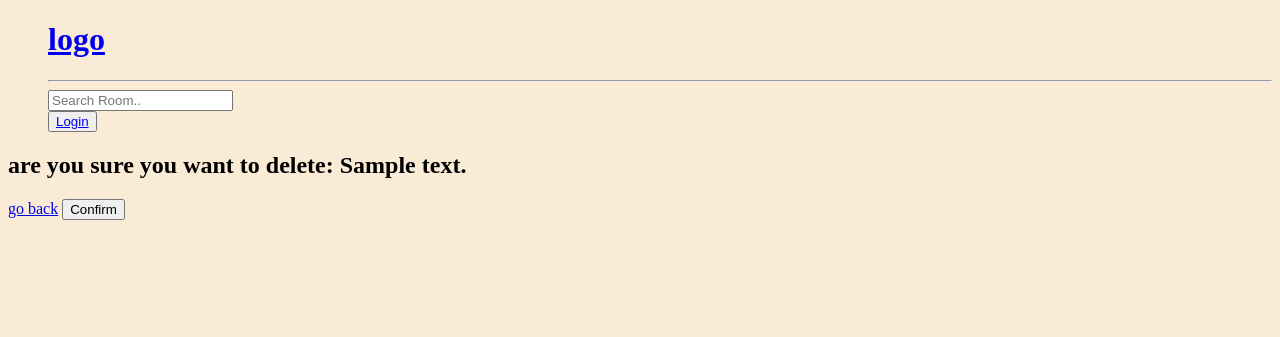
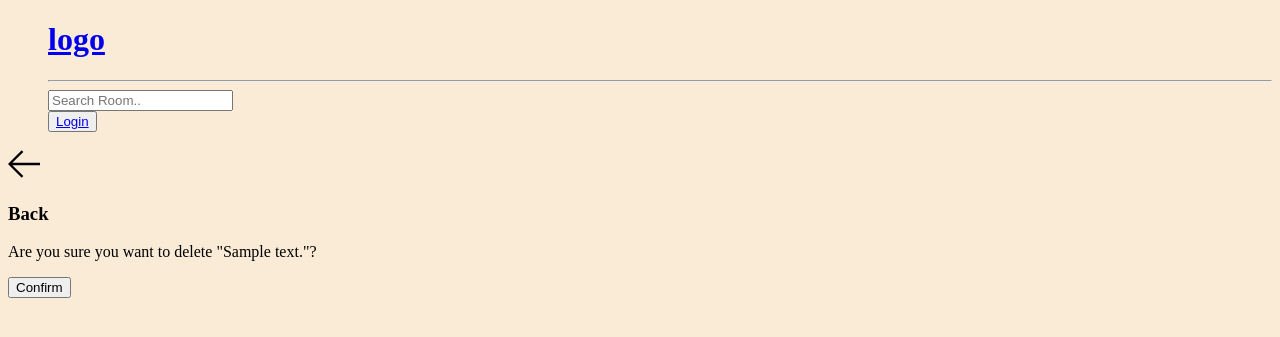
Before and after one commit to alejandroBarraza/chatApp, a Django app: page /message/delete/1/ in a window 1280 px wide. Shown: the top 337 px of the page. Run offline with Django 4.2, Linux system fonts and the light colour scheme; tables that the repository leaves empty hold one stand-in row (values such as "Sample post").

Commit message:
update room delete

```diff
--- a/base/templates/base/room_delete.html
+++ b/base/templates/base/room_delete.html
@@ -1,14 +1,36 @@
 {% extends 'main.html' %}
+{% block content %}
+<main class="delete-item layout">
+    <div class="container">
+        <div class="layout__box">
+            <div class="layout__boxHeader">
+                <div class="layout__boxTitle">
+                    <a href="{{request.META.HTTP_REFERER}}">
+                        <svg version="1.1" xmlns="http://www.w3.org/2000/svg" width="32" height="32"
+                            viewBox="0 0 32 32">
+                            <title>arrow-left</title>
+                            <path
+                                d="M13.723 2.286l-13.723 13.714 13.719 13.714 1.616-1.611-10.96-10.96h27.625v-2.286h-27.625l10.965-10.965-1.616-1.607z">
+                            </path>
+                        </svg>
+                    </a>
+                    <h3>Back</h3>
+                </div>
+            </div>
+            <div class="layout__body">
+                <form class="form" method="POST" action="">
+                    {% csrf_token %}
+                    <div class="form__group">
+                        <p>Are you sure you want to delete "{{obj}}"?</p>
+                    </div>
 
-{% block content %}
-<form method="POST" action="">
-    {%csrf_token%}
-    <h2>are you sure you want to delete: {{obj}}</h2>
-    <a href="{{request.META.HTTP_REFERER}}">go back</a>
-    <button type="submit">Confirm</button>
+                    <div class="for__group">
+                        <input class="btn btn--main" type="submit" value="Confirm" />
+                    </div>
 
-
-</form>
-
-
+                </form>
+            </div>
+        </div>
+    </div>
+</main>
 {% endblock content %}
```
Also changed, not shown: base/templates/base/room_delete_old.html (added, +14 -0 lines).
